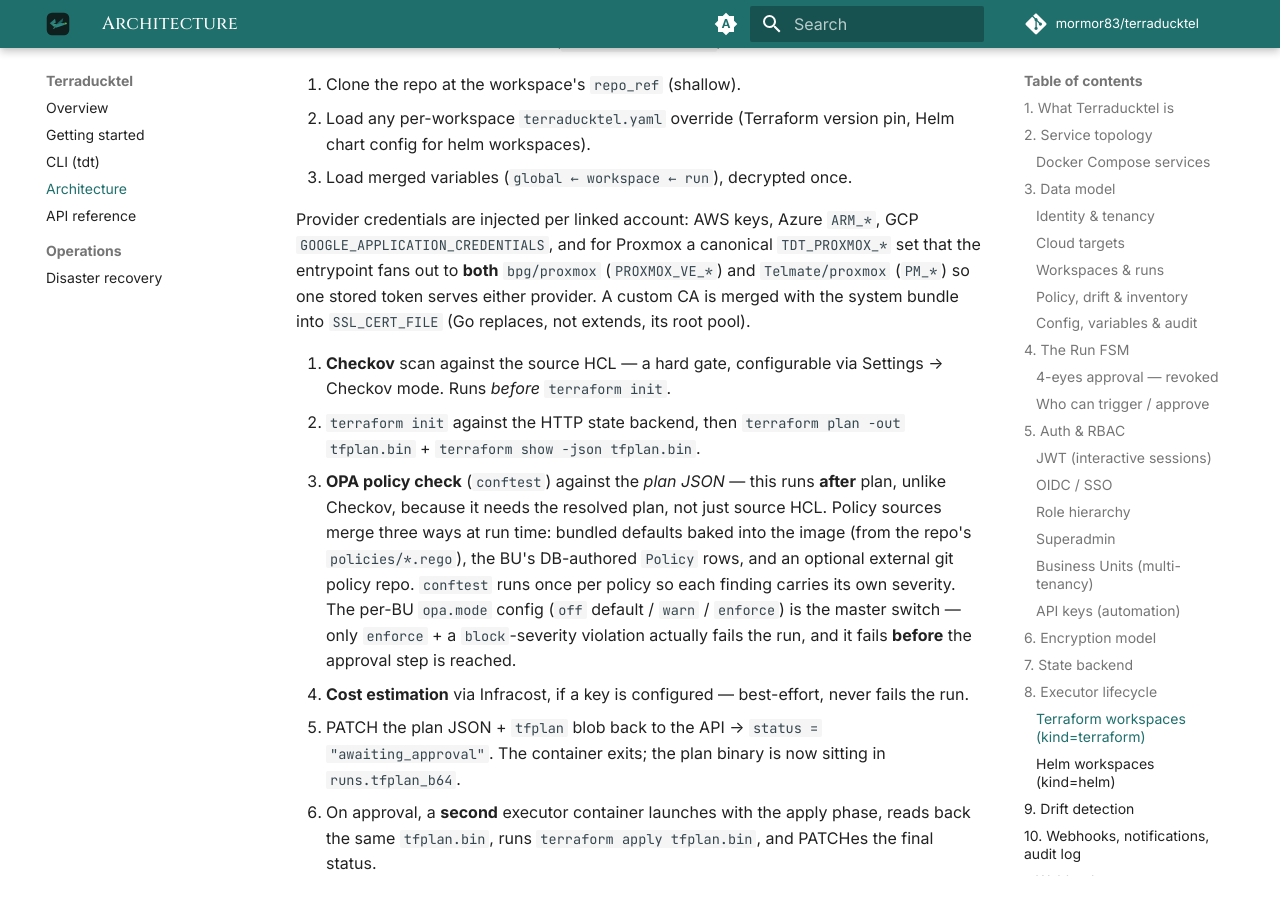
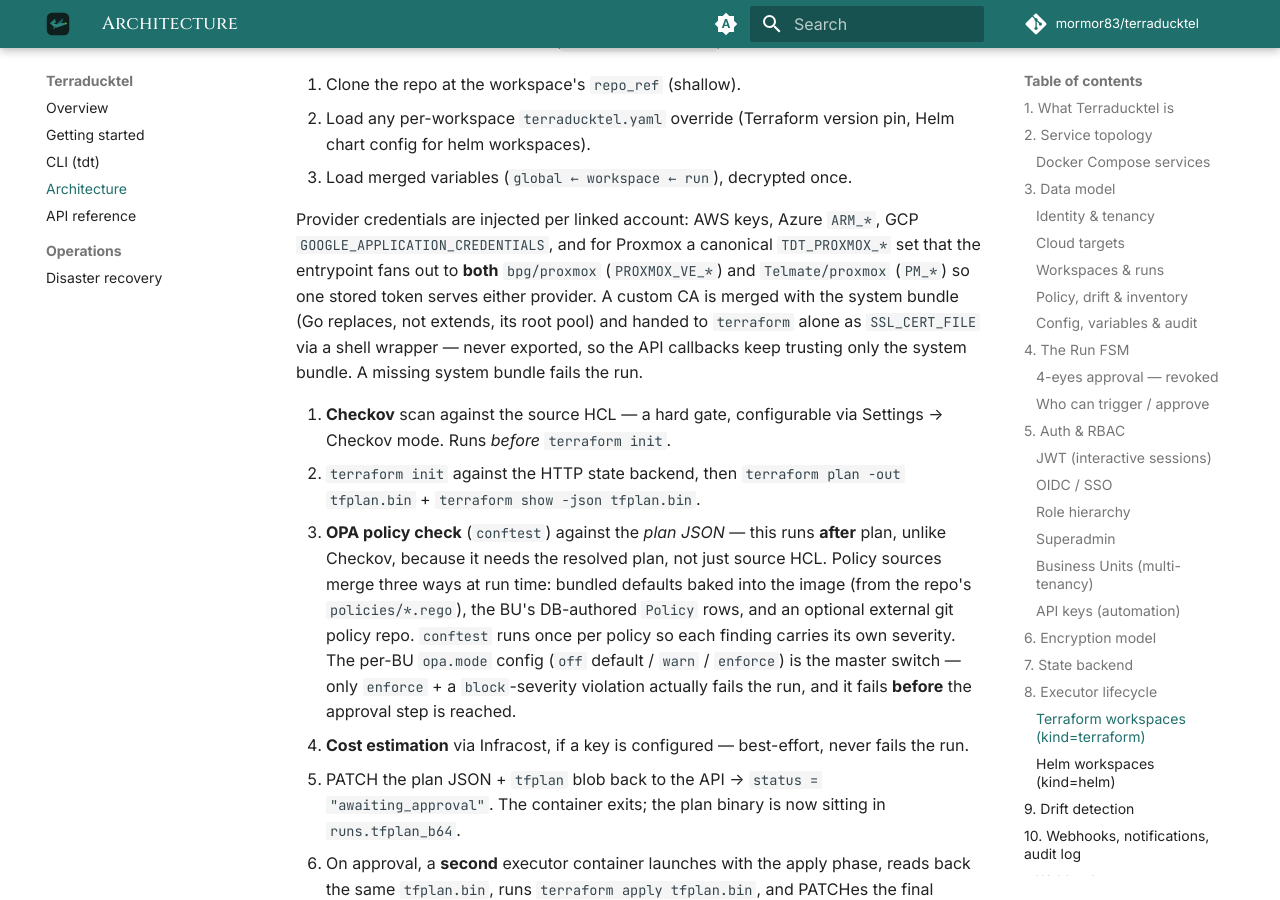
Before and after one commit to mormor83/terraducktel, an MkDocs documentation site: the page built from docs/ARCHITECTURE.md, in a window 1280 px wide and 900 px high, scrolled down 13083 px. Built offline with MkDocs 1.6.1 and Material for MkDocs 9.7.7, drawn with Linux system fonts in a browser that asks for light colours; comment, search, counter and statistics services are not loaded.

Commit message:
fix(executor): scope the Proxmox custom CA to terraform, fail on missing system bundle
Exporting SSL_CERT_FILE made an operator-supplied CA trusted by every TLS
client in the run, including curl callbacks that carry API_TOKEN. It is
now passed only to terraform (and its provider plugins) via a wrapper.
A missing system bundle used to warn and continue with a custom-only
bundle, breaking every other TLS call with a confusing error; it now
fails the run with a clear message. The shell test's stat call is made
portable so it also runs on macOS.

Co-Authored-By: Claude Opus 5.5 <noreply@anthropic.com>
Claude-Session: https://claude.ai/code/session_01XGKjCdRq39PR4vyynzCMRn

```diff
--- a/docs/ARCHITECTURE.md
+++ b/docs/ARCHITECTURE.md
@@ -456,7 +456,10 @@ env var:
    `TDT_PROXMOX_*` set that the entrypoint fans out to **both**
    `bpg/proxmox` (`PROXMOX_VE_*`) and `Telmate/proxmox` (`PM_*`) so one stored
    token serves either provider. A custom CA is merged with the system bundle
-   into `SSL_CERT_FILE` (Go replaces, not extends, its root pool).
+   (Go replaces, not extends, its root pool) and handed to `terraform` alone
+   as `SSL_CERT_FILE` via a shell wrapper — never exported, so the API
+   callbacks keep trusting only the system bundle. A missing system bundle
+   fails the run.
 
 4. **Checkov** scan against the source HCL — a hard gate, configurable via
    Settings → Checkov mode. Runs *before* `terraform init`.
```
Also changed, not shown: 2 other files.
